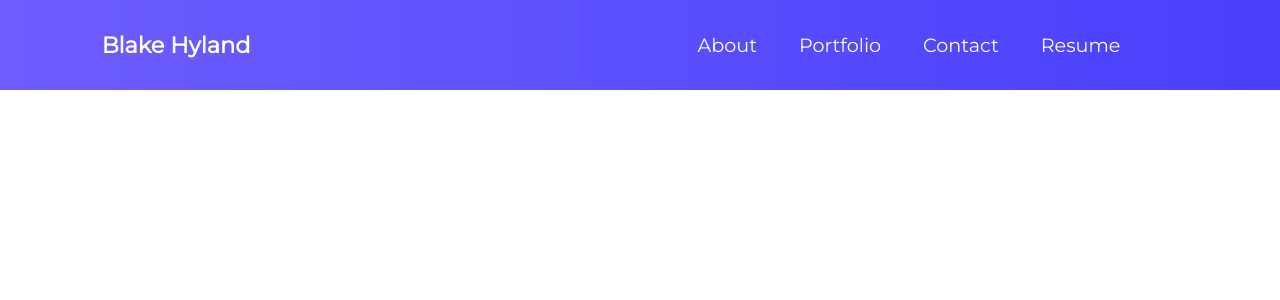
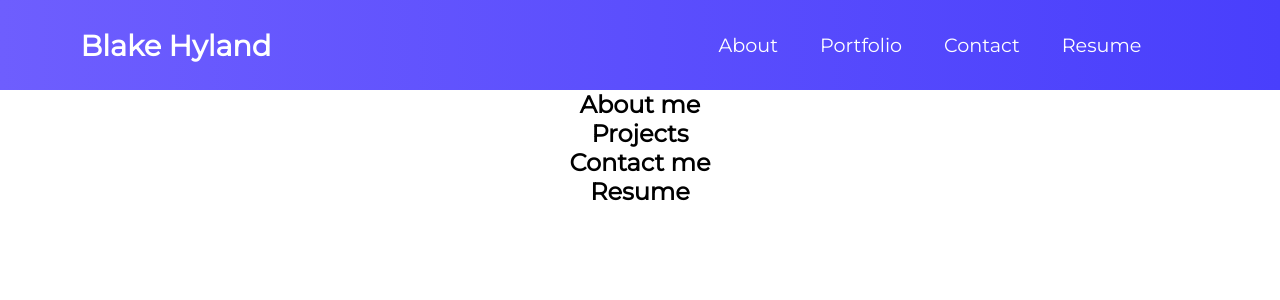
Before and after one commit to bhyland95/React-Portfolio, a React (Create React App) app: page / in a window 1280 px wide. Shown: the top 300 px of the page. Built offline with nearby package versions, Linux system fonts and the light colour scheme.

Commit message:
small changes

```diff
--- a/src/App.js
+++ b/src/App.js
@@ -1,16 +1,27 @@
-import react from 'react';
+import React, { useState } from 'react';
 import './App.css';
 import About from './components/About';
-import Navbar from './components/Navbar/Navbar';
+import Resume from './components/Resume'
+import Contact from './components/Contact'
 import Header from './components/Header/Header';
+import Projects from './components/Projects'
+
 
 function App() {
-  return (
-    <div className="App">
-      <Header />
 
 
+  return (
+    <div>
+        <Header />
+
+      <main>
+        <About />
+        <Projects />
+        <Contact />
+        <Resume />
+      </main>
     </div>
+
   );
 }
 
--- a/src/components/About/index.js
+++ b/src/components/About/index.js
@@ -6,13 +6,7 @@ function About() {
                 <section>
                         <div>
                                 <h2>About me</h2>
-                                <p>
-                                        My name is Blake Hyland. I grew up in the great state of Texas, but I am currently located in Utah. I've
-                                        also had the privledge to live in Brazil and New York. Although I have a Master's Degree in Accounting,
-                                        my passion lies in web development. I am pursuing earning certificates in Full-Stack development by the
-                                        end of 2021. When i'm not busy improving myself in my coding journey, I enjoy playing soccer and
-                                        exploring the beautiful mountains of Utah.
-                                </p>
+
                         </div>
                 </section>
         )
--- a/src/components/Contact/index.js
+++ b/src/components/Contact/index.js
@@ -3,7 +3,12 @@ import React from 'react'
 function Contact() {
 
         return (
-        ''
+                <section>
+                        <div>
+                                <h2>Contact me</h2>
+
+                        </div>
+                </section>
         )
 }
 
--- a/src/components/Header/Header.js
+++ b/src/components/Header/Header.js
@@ -1,15 +1,10 @@
-import React, { Component } from 'react'
+import React, {useState} from 'react';
 import Navbar from '../Navbar/Navbar'
 
-class Header extends Component {
 
-        state = { clicked: false}
 
-        handleClick = () => {
-                this.setState({ clicked: !this.state.clicked})
-        }
+function Header() {
 
-         render() {
 return (
         <header>
                 <nav>
@@ -17,7 +12,7 @@ class Header extends Component {
                 </nav>
         </header>
         )
-         }
+
 }
 
 export default Header
--- a/src/components/Navbar/Navbar.css
+++ b/src/components/Navbar/Navbar.css
@@ -7,7 +7,7 @@
     font-size: 1.2rem;
 }
 
-.navbar-logo {
+.navbar-name {
     color: #fff;
 }
 
@@ -33,17 +33,3 @@
     border-radius: 4px;
     transition: all 0.2s ease-out;
 }
-
-.fa-bars{
-    color: white;
-
-}
-
-.menu-icon {
-   display: none;
-}
-
-@media screen and (max-width: 960px) {
-
-
-}
--- a/src/components/Navbar/Navbar.js
+++ b/src/components/Navbar/Navbar.js
@@ -1,24 +1,17 @@
-import React, { Component } from "react";
+import React from "react";
 import { MenuItems } from "./MenuItems"
 import './Navbar.css'
 
-class Navbar extends Component {
-       state = { clicked: false}
+function Navbar() {
 
-       handleClick = () => {
-               this.setState({ clicked: !this.state.clicked})
-       }
 
-        render() {
+
         return (
                 <nav className="NavbarItems">
-                                <h1 className="navbar-logo">Blake Hyland</h1>
-                                <div className="menu-icon" onClick={this.handleClick}>
-                                        <i className={this.state.clicked ? 'fas fa-times' : 'fas fa-bars'}></i>
+                        <h2 className="navbar-name">Blake Hyland</h2>
 
-                                </div>
-                                <ul className={this.state.clicked ? 'nav-menu active' : 'nav-menu'}>
-                                        { MenuItems.map((item, index) => {
+                        <ul className='nav-menu'>
+                                {MenuItems.map((item, index) => {
                                         return (
                                                 <li key={index}>
                                                         <a className={item.cName} href={item.url}>
@@ -31,6 +24,5 @@ class Navbar extends Component {
                 </nav>
         )
 }
-}
 
 export default Navbar
--- a/src/components/Projects/index.js
+++ b/src/components/Projects/index.js
@@ -3,7 +3,12 @@ import React from 'react'
 function Projects() {
 
         return (
-        ''
+                <section>
+                        <div>
+                                <h2>Projects</h2>
+
+                        </div>
+                </section>
         )
 }
 
--- a/src/components/Resume/index.js
+++ b/src/components/Resume/index.js
@@ -3,7 +3,12 @@ import React from 'react'
 function Resume() {
 
         return (
-        ''
+                <section>
+                        <div>
+                                <h2>Resume</h2>
+
+                        </div>
+                </section>
         )
 }
 
```
Lines whose indentation alone changed are shown as unchanged.
